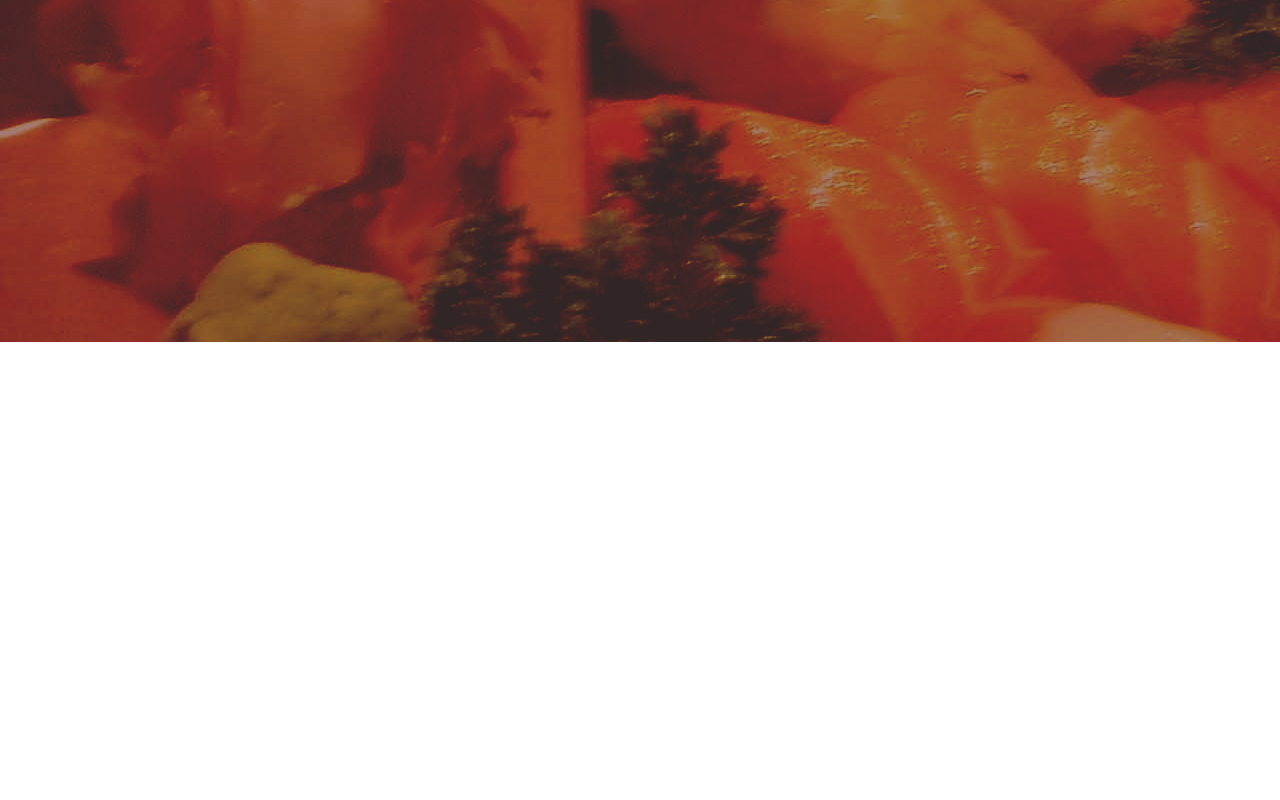
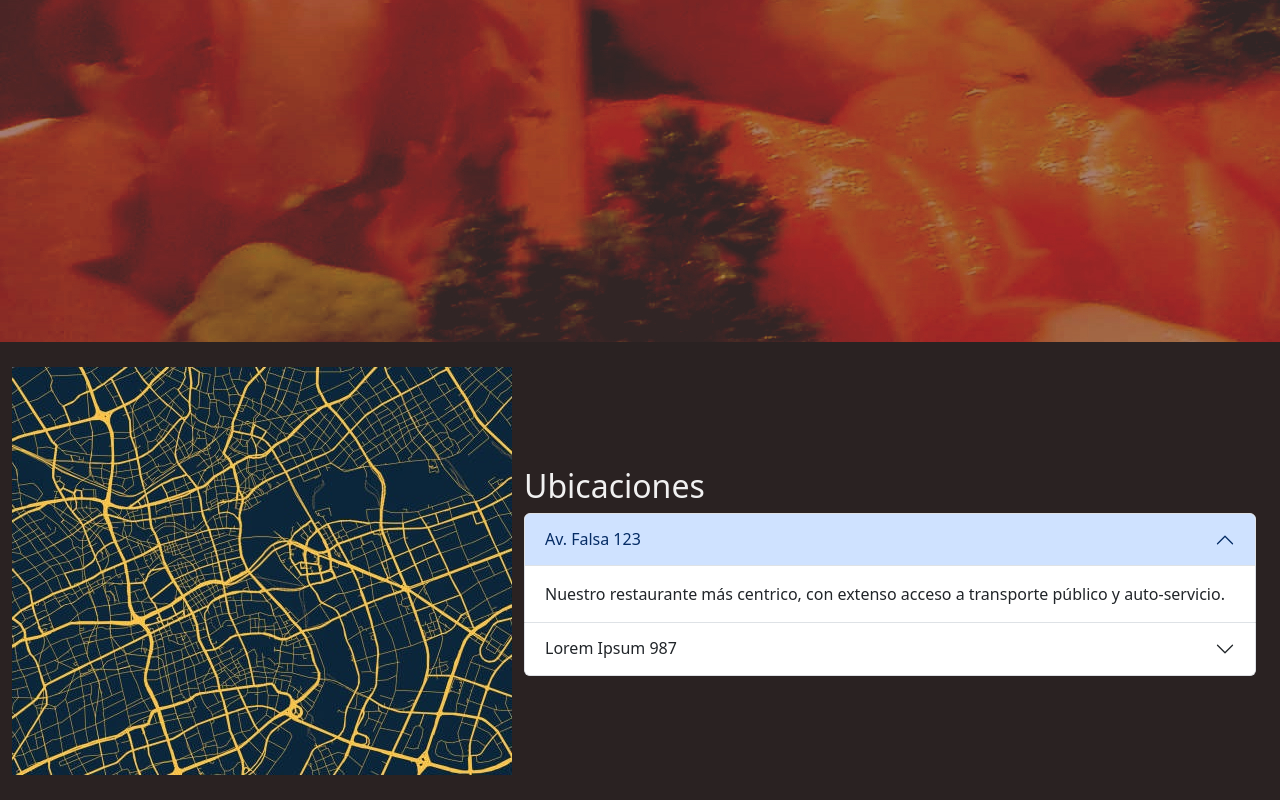
Before and after one commit to at-campos/bootstrap-tarea-ebac, a plain HTML site: page index.html in a window 1280 px wide. Shown: the part 1021-1821 px from the top of the page. Before the commit the page ends 1363 px from the top, so only its background shows below. Drawn offline with nearby package versions, Linux system fonts and the light colour scheme.

Commit message:
accordeon and locations

```diff
--- a/css/main.scss
+++ b/css/main.scss
@@ -1,5 +1,9 @@
 $offWhite: #f1f1f1;
+$cocoaBrown: #2a2222;
 
+.topNavbar {
+    background-color: #2a2222;
+}
 .presentation {
     background-image: url("../img/banner.jpg");
     background-repeat: no-repeat;
@@ -20,3 +24,24 @@ $offWhite: #f1f1f1;
         text-align: center;
     }
 }
+
+.locations {
+    display: flex;
+    background-color: $cocoaBrown;
+    padding: 25px;
+
+    &__map {
+        display: flex;
+        justify-content: flex-end;
+    }
+
+    &__container {
+        display: flex;
+        flex-direction: column;
+        align-items: left;
+        justify-content: center;
+    }
+    &__title {
+        color: $offWhite;
+    }
+}
--- a/index.html
+++ b/index.html
@@ -12,7 +12,7 @@
 </head>
 <body>
     <header>
-        <nav class="navbar navbar-expand-lg" data-bs-theme="dark" style="background-color: #2a2222;">
+        <nav class="navbar navbar-expand-lg topNavbar" data-bs-theme="dark">
           <div class="container-fluid">
             <a class="navbar-brand" href="#">
               <img src="img/Emblem_Yokohama.svg" alt="Logo" width="30" height="24" class="d-inline-block align-text-top">
@@ -66,7 +66,38 @@
         <p class="presentation__description">Nuestra reputación y la confianza de nuestros clientes son la prueba de nuestro compromiso: traer la mejor calidad de
             comida desde nuestro restaurante hacia tí.</p>
     </div>
-
+    <div class="container-fluid locations">
+      <img src="img/mapa.jpg" alt="Mapa localidades">
+      <div class="container locations__container">
+        <h2 class="locations__title">Ubicaciones</h2>
+        <div class="accordion">
+          <div class="accordion-item">
+            <h2 class="accordion-header">
+              <button class="accordion-button" type="button" data-bs-toggle="collapse" data-bs-target="#panelsStayOpen-collapseOne" aria-expanded="true" aria-controls="panelsStayOpen-collapseOne">
+                  Av. Falsa 123
+              </button>
+            </h2>
+            <div id="panelsStayOpen-collapseOne" class="accordion-collapse collapse show">
+              <div class="accordion-body">
+                  Nuestro restaurante más centrico, con extenso acceso a transporte público y auto-servicio.
+              </div>
+            </div>
+          </div>
+          <div class="accordion-item">
+            <h2 class="accordion-header">
+              <button class="accordion-button collapsed" type="button" data-bs-toggle="collapse" data-bs-target="#panelsStayOpen-collapseTwo" aria-expanded="false" aria-controls="panelsStayOpen-collapseTwo">
+                  Lorem Ipsum 987
+              </button>
+            </h2>
+            <div id="panelsStayOpen-collapseTwo" class="accordion-collapse collapse">
+              <div class="accordion-body">
+                  Cercano a la Estación Sit Amet. Menú simplificado. Solo auto-servicio.
+              </div>
+            </div>
+          </div>
+      </div>
+      </div>
+    </div>
     <script src="https://cdn.jsdelivr.net/npm/bootstrap@5.3.3/dist/js/bootstrap.bundle.min.js" integrity="sha384-YvpcrYf0tY3lHB60NNkmXc5s9fDVZLESaAA55NDzOxhy9GkcIdslK1eN7N6jIeHz" crossorigin="anonymous"></script>
 </body>
 </html>
```
Also changed, not shown: css/main.css, 1 other file.
